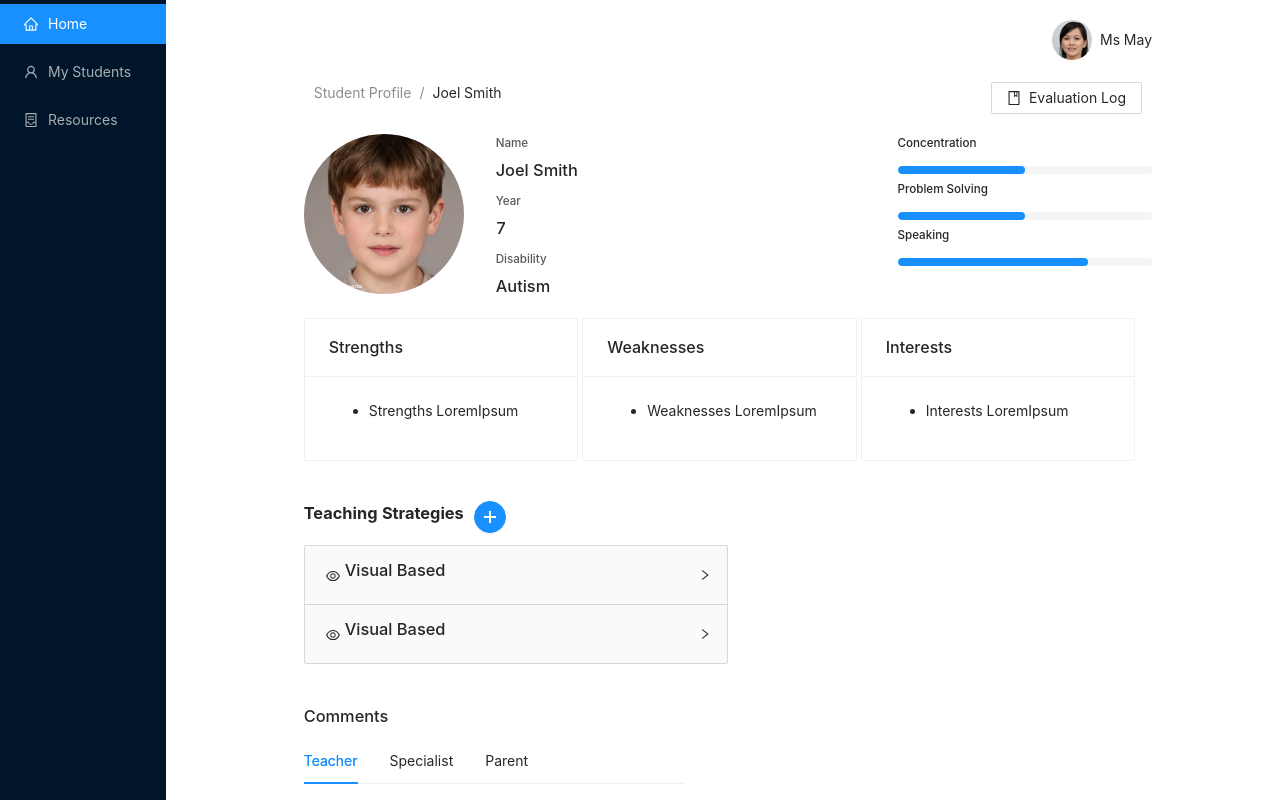
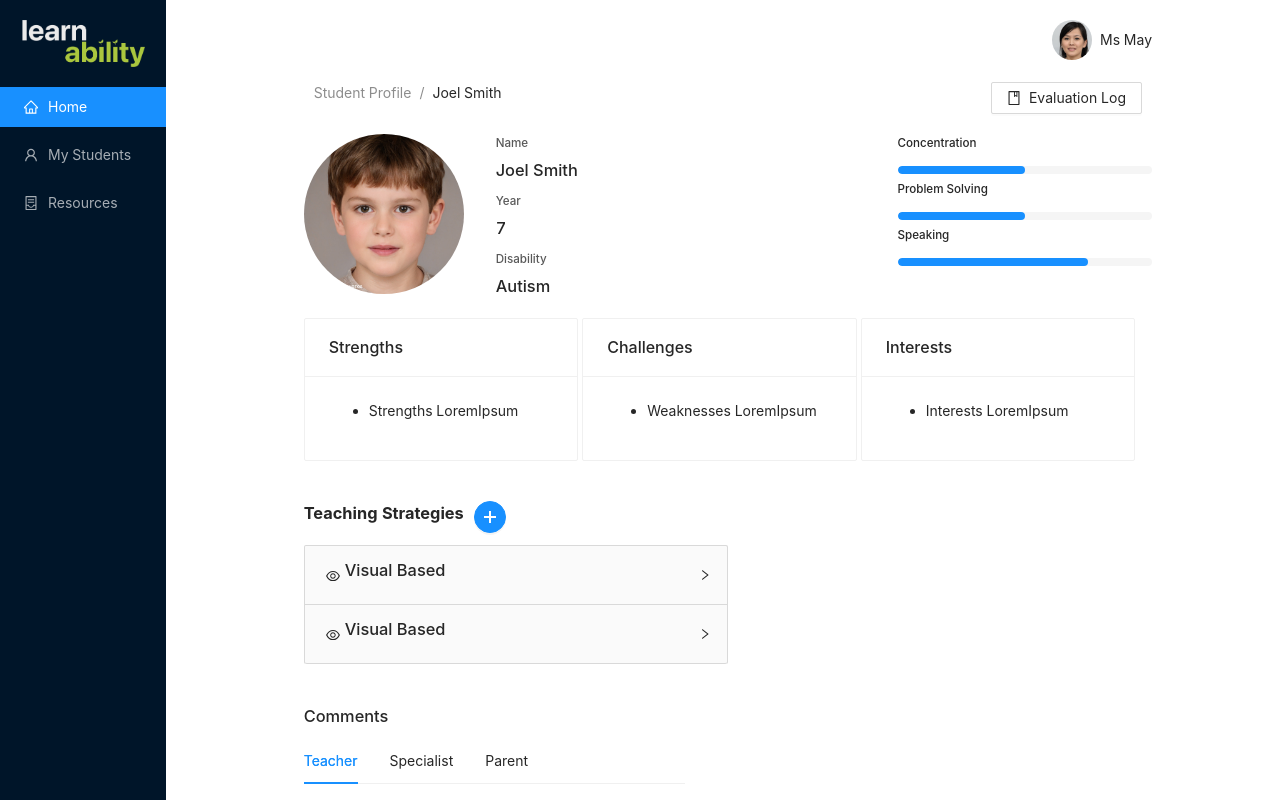
Before and after one commit to austv99/yellowblocks-hackathon-2021, a React (Create React App) app in the folder yellowblocks-app/: page /student in a window 1280 px wide. Shown: the top 800 px of the page. Built offline with nearby package versions, Linux system fonts and the light colour scheme.

Commit message:
added logo

```diff
--- a/yellowblocks-app/src/components/SideBar.jsx
+++ b/yellowblocks-app/src/components/SideBar.jsx
@@ -1,4 +1,5 @@
 import React from "react";
+import llogo from "../data/learnabilitylogowhite.png";
 import { Menu, Button } from "antd";
 import {
   UserOutlined,
@@ -20,6 +21,18 @@ function SideBar() {
           style={{ height: "100%" }}
           //   inlineCollapsed={this.state.collapsed}
         >
+          <div
+            style={{
+              display: "flex",
+              alignItems: "center",
+              justifyContent: "center",
+              marginTop: "20px",
+              marginBottom: "20px",
+            }}
+          >
+            {" "}
+            <img src={llogo} alt="Logo" style={{ width: "75%" }} />
+          </div>
           <Menu.Item key="1" icon={<HomeOutlined />}>
             Home
           </Menu.Item>
--- a/yellowblocks-app/src/components/StatsCards.jsx
+++ b/yellowblocks-app/src/components/StatsCards.jsx
@@ -1,29 +1,40 @@
-import React from 'react';
-import { Card } from 'antd';
-
+import React from "react";
+import { Card } from "antd";
 
 function StatsCards({ stats }) {
   return (
     <>
-    <div style={{ display: 'flex', width: '98%', justifyContent: 'space-between'}}>
-    <Card title="Strengths" style={{width: '33%'}}>
+      <div
+        style={{
+          display: "flex",
+          width: "98%",
+          justifyContent: "space-between",
+        }}
+      >
+        <Card title="Strengths" style={{ width: "33%" }}>
           <ul>
-            {stats.strengths.map((s) => <li>{s}</li>)}
+            {stats.strengths.map((s) => (
+              <li>{s}</li>
+            ))}
           </ul>
         </Card>
-    <Card title="Weaknesses" style={{width: '33%'}}>
+        <Card title="Challenges" style={{ width: "33%" }}>
           <ul>
-            {stats.weaknesses.map((s) => <li>{s}</li>)}
+            {stats.weaknesses.map((s) => (
+              <li>{s}</li>
+            ))}
           </ul>
         </Card>
-    <Card title="Interests" style={{width: '33%'}}>
+        <Card title="Interests" style={{ width: "33%" }}>
           <ul>
-            {stats.interests.map((s) => <li>{s}</li>)}
+            {stats.interests.map((s) => (
+              <li>{s}</li>
+            ))}
           </ul>
         </Card>
       </div>
     </>
   );
-};
+}
 
 export default StatsCards;
```
Also changed, not shown: yellowblocks-app/src/data/learnabilitylogowhite.png (added). Lines whose indentation alone changed are shown as unchanged.
